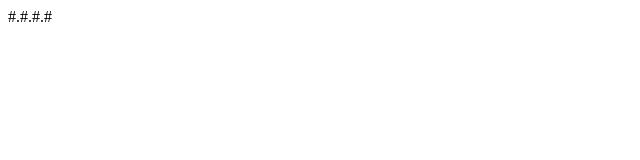
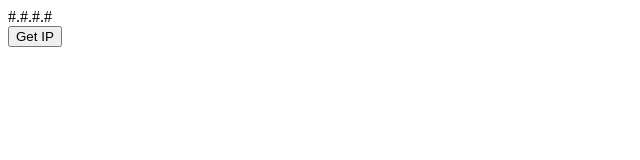
Before and after one commit to f/dom-wait, a website: page examples/ip.html in a window 1280 px wide. Shown: the whole page, without its empty margins (0-640 px from the left). Drawn offline with Linux system fonts and the light colour scheme.

Commit message:
gif example

```diff
--- a/examples/ip.html
+++ b/examples/ip.html
@@ -13,11 +13,7 @@
     <div id='ip'>#.#.#.#</div>
   </div>
 
+  <button onclick="getIP();">Get IP</button>
   <script src="ip.js"></script>
-  <script>
-    // wait.ready(function () {
-    //   getIP();
-    // })
-  </script>
 </body>
 </html>
--- a/examples/ip.js
+++ b/examples/ip.js
@@ -6,7 +6,7 @@ function getIP() {
       return response.json();
     })
     .then(function (response) {
-      $ip.innerHTML = response.ip;
+      $ip.innerHTML = '88.35.210.221';
       wait.end('getting ip');
     });
 }
```
Also changed, not shown: package.json (+4 -4 lines), README.md, 1 other file.
